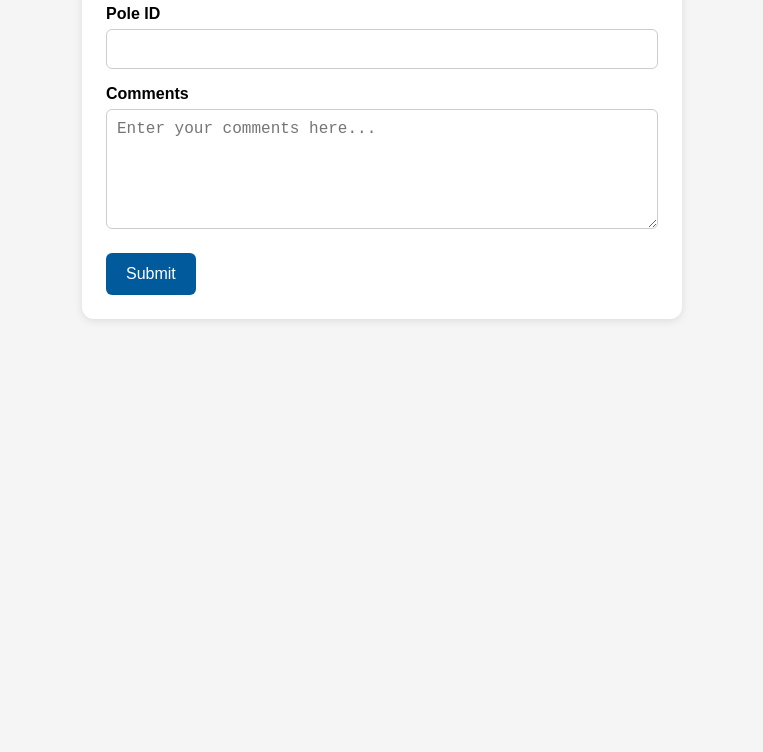
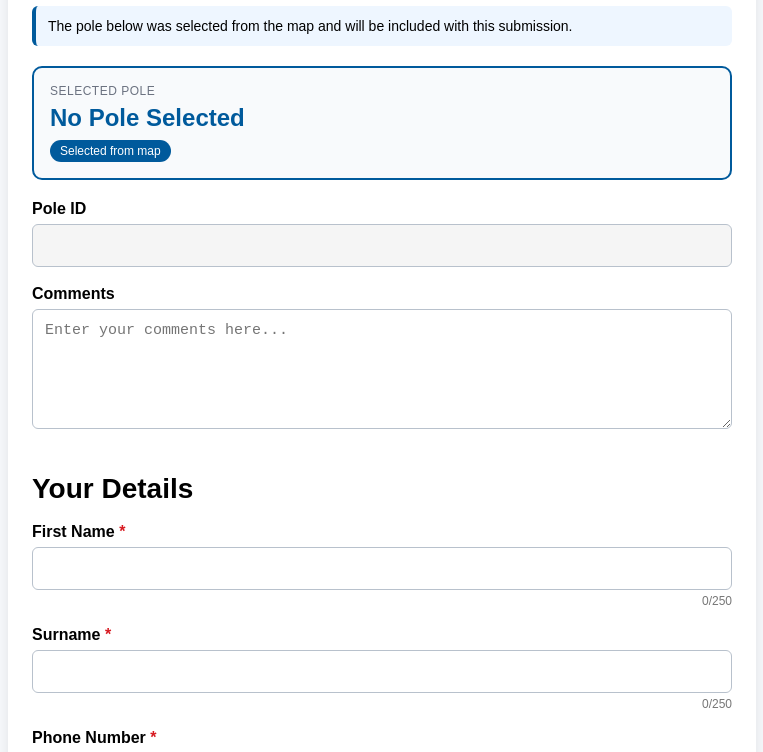
Before and after one commit to BrentSpatial/test_form, a plain HTML site: page index.html in a window 1280 px wide. Shown: the part 97-849 px from the top of the page, without its empty margins (258-1021 px from the left). Before the commit the page ends 800 px from the top, so only its background shows below. Drawn offline with Linux system fonts and the light colour scheme.

Commit message:
Update index.html - Longer version test

```diff
--- a/index.html
+++ b/index.html
@@ -6,96 +6,203 @@
 <title>Fake Poles</title>
 
 <style>
-        body {
-            font-family: Arial, sans-serif;
-            max-width: 600px;
-            margin: 0 auto;
-            padding: 20px;
-            background: #f5f5f5;
+body{
+    font-family:Arial,sans-serif;
+    background:#f5f7fa;
+    margin:0;
+    padding:20px;
 }
 
-        .card {
-            background: white;
-            padding: 24px;
-            border-radius: 12px;
-            box-shadow: 0 2px 8px rgba(0,0,0,0.1);
+.card{
+    background:white;
+    max-width:700px;
+    margin:auto;
+    padding:24px;
+    border-radius:16px;
+    box-shadow:0 2px 12px rgba(0,0,0,0.08);
 }
 
-        h1 {
-            margin-top: 0;
-            color: #005A9C;
+h1{
+    margin-top:0;
+    color:#005A9C;
 }
 
-        label {
-            display: block;
-            margin-top: 16px;
-            margin-bottom: 6px;
-            font-weight: bold;
+h2{
+    margin-top:40px;
+    margin-bottom:16px;
+    font-size:28px;
+}
+
+.selected-banner{
+    background:#EEF6FF;
+    border-left:4px solid #005A9C;
+    padding:12px;
+    border-radius:6px;
+    margin-bottom:20px;
+    font-size:14px;
+}
+
+.pole-card{
+    background:#F8FAFC;
+    border:2px solid #005A9C;
+    border-radius:10px;
+    padding:16px;
+    margin-bottom:20px;
+}
+
+.pole-label{
+    font-size:12px;
+    color:#6B7280;
+    text-transform:uppercase;
+    letter-spacing:.5px;
+    margin-bottom:6px;
+}
+
+.pole-value{
+    font-size:24px;
+    font-weight:bold;
+    color:#005A9C;
+}
+
+.badge{
+    display:inline-block;
+    margin-top:8px;
+    background:#005A9C;
+    color:white;
+    font-size:12px;
+    padding:4px 10px;
+    border-radius:20px;
+}
+
+label{
+    display:block;
+    margin-top:18px;
+    margin-bottom:6px;
+    font-weight:600;
+}
+
+.required{
+    color:#d71920;
 }
 
 input,
-        textarea {
-            width: 100%;
-            padding: 10px;
-            border: 1px solid #ccc;
-            border-radius: 6px;
-            box-sizing: border-box;
-            font-size: 16px;
+textarea{
+    width:100%;
+    box-sizing:border-box;
+    padding:12px;
+    border:1px solid #B8C1CC;
+    border-radius:6px;
+    font-size:15px;
 }
 
-        textarea {
-            min-height: 120px;
-            resize: vertical;
+input[readonly]{
+    background:#f5f5f5;
 }
 
-        .submit-btn {
-            margin-top: 20px;
-            padding: 12px 20px;
-            background: #005A9C;
-            color: white;
-            border: none;
-            border-radius: 6px;
-            cursor: pointer;
-            font-size: 16px;
+textarea{
+    min-height:120px;
+    resize:vertical;
 }
 
-        .submit-btn:hover {
-            background: #00457a;
+.counter{
+    text-align:right;
+    font-size:12px;
+    color:#777;
+    margin-top:4px;
+}
+
+.submit-btn{
+    width:100%;
+    margin-top:30px;
+    padding:16px;
+    background:#005A9C;
+    color:white;
+    border:none;
+    border-radius:8px;
+    font-size:18px;
+    cursor:pointer;
+}
+
+.submit-btn:hover{
+    background:#00457A;
 }
 </style>
 </head>
+
 <body>
 
 <div class="card">
-        <h1>Fake Poles</h1>
 
-        <form>
-            <label for="poleId">Pole ID</label>
-            <input
-                type="text"
-                id="poleId"
-                name="poleId"
-                readonly
-            >
+    <h1>⚡ Real Fake Poles</h1>
 
-            <label for="comments">Comments</label>
-            <textarea
-                id="comments"
-                name="comments"
-                placeholder="Enter your comments here..."
-            ></textarea>
+    <div class="selected-banner">
+        The pole below was selected from the map and will be included with this submission.
+    </div>
+
+    <div class="pole-card">
+        <div class="pole-label">Selected Pole</div>
+        <div class="pole-value" id="poleDisplay">No Pole Selected</div>
+        <div class="badge">Selected from map</div>
+    </div>
+
+    <label>Pole ID</label>
+    <input type="text" id="poleId" readonly>
+
+    <label>Comments</label>
+    <textarea placeholder="Enter your comments here..."></textarea>
+
+    <h2>Your Details</h2>
+
+    <label>First Name <span class="required">*</span></label>
+    <input type="text">
+    <div class="counter">0/250</div>
+
+    <label>Surname <span class="required">*</span></label>
+    <input type="text">
+    <div class="counter">0/250</div>
+
+    <label>Phone Number <span class="required">*</span></label>
+    <input type="text" placeholder="0412 345 678">
+
+    <label>Email Address <span class="required">*</span></label>
+    <input type="email">
+
+    <h2>Your Contact Address</h2>
+
+    <label>Unit/Street Number <span class="required">*</span></label>
+    <input type="text">
+    <div class="counter">0/70</div>
+
+    <label>Street <span class="required">*</span></label>
+    <input type="text">
+    <div class="counter">0/250</div>
+
+    <label>Suburb <span class="required">*</span></label>
+    <input type="text">
+    <div class="counter">0/250</div>
+
+    <label>State <span class="required">*</span></label>
+    <input type="text" value="NSW">
+    <div class="counter">3/250</div>
+
+    <label>Postcode <span class="required">*</span></label>
+    <input type="text">
+    <div class="counter">0/250</div>
 
     <button type="submit" class="submit-btn">
-                Submit
+        Submit Real Fake Pole
     </button>
-        </form>
+
 </div>
 
 <script>
 const params = new URLSearchParams(window.location.search);
 
-        document.getElementById('poleId').value =
-            params.get('pole_id') || '';
+const poleId = params.get('pole_id') || '';
+
+document.getElementById('poleId').value = poleId;
+document.getElementById('poleDisplay').textContent =
+    poleId || 'No Pole Selected';
 </script>
 
 </body>
```
Lines whose indentation alone changed are shown as unchanged.
